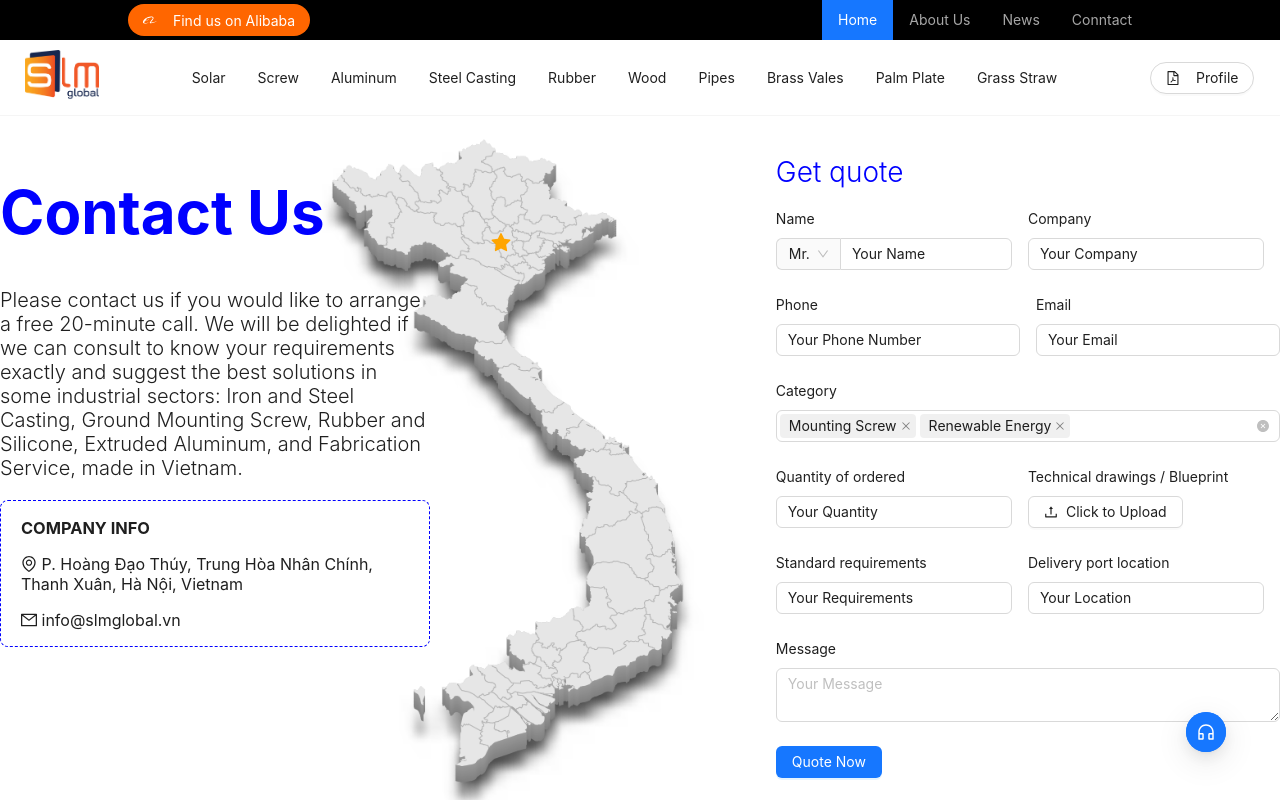
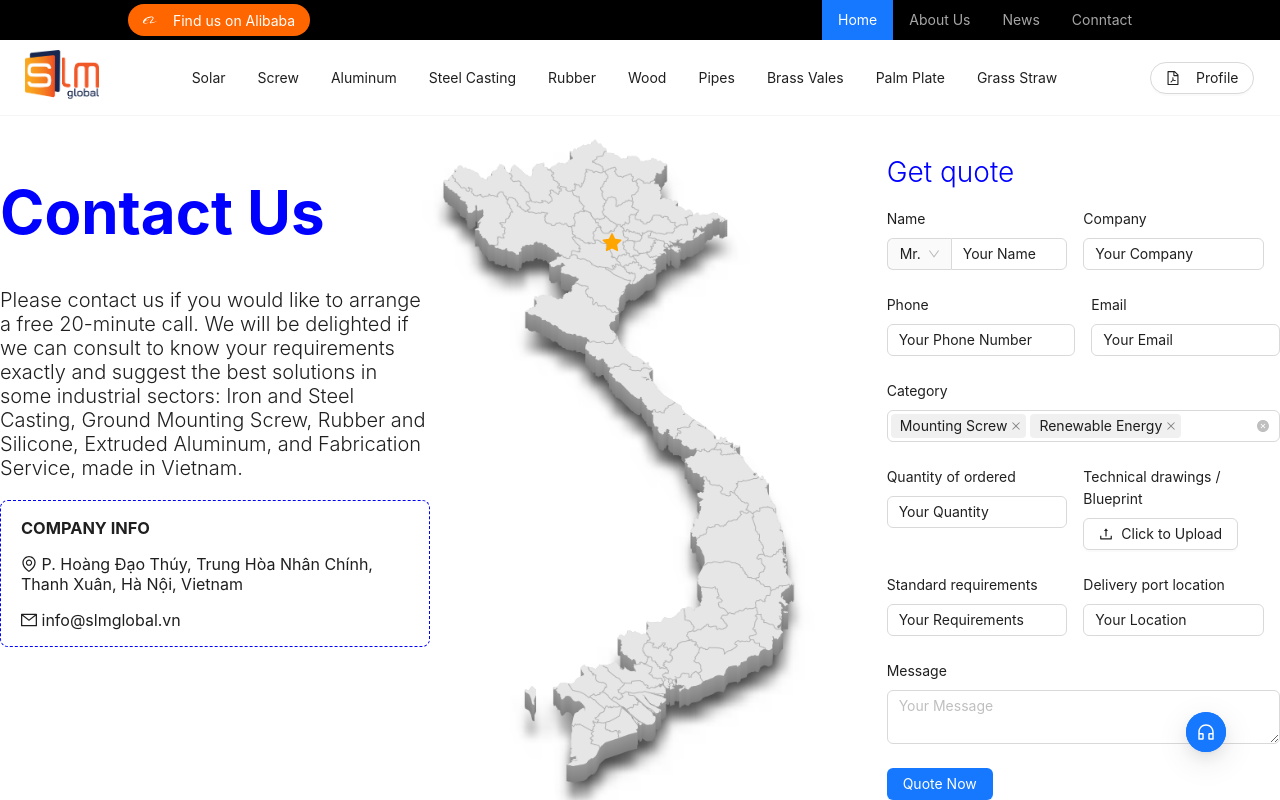
Before and after one commit to thanhtrang16490/slmglobal-fontend, a Next.js app: page /contact in a window 1280 px wide. Shown: the top 800 px of the page. Built offline with nearby package versions, Linux system fonts and the light colour scheme.

Commit message:
update contact

```diff
--- a/src/app/contact/page.tsx
+++ b/src/app/contact/page.tsx
@@ -10,7 +10,7 @@ const ContactPage = () => {
         <Layout>
             <Row gutter={50} style={{ position: 'relative', display: 'flex', justifyContent: 'space-between', background: 'white' }}>
                 <Content style={{ maxWidth: '1440px', width: '100%', margin: '0 auto', padding: '0px 0', display: 'flex', paddingTop: '20px' }}>
-                    <Col xs={24} sm={24} md={14}>
+                    <Col xs={24} sm={24} md={16}>
                         <Content style={{ display: 'flex', justifyContent: 'flex-start' }}>
                             <div style={{ minWidth: '200px', width: '100%', maxWidth: '430px', zIndex: '2' }}>
                                 <h1 style={{ fontSize: '60px', fontWeight: '700', color: 'blue' }}>Contact Us</h1>
@@ -31,7 +31,7 @@ const ContactPage = () => {
                         </div>
                     </Col>
 
-                    <Col xs={24} sm={24} md={10}>
+                    <Col xs={24} sm={24} md={8}>
                         <h1 style={{ color: 'blue', fontWeight: '300' }}>Get quote</h1>
                         <FormContact />
                     </Col>
```
